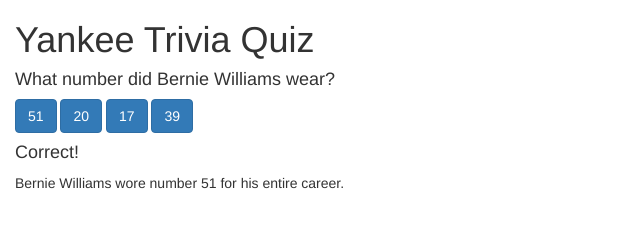
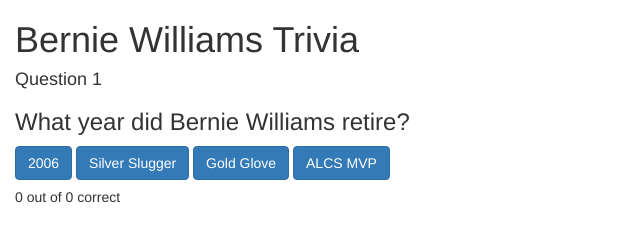
Before and after one commit to danfriedman/quiz-app2, a plain HTML site: page index.html in a window 1280 px wide. Shown: the whole page, without its empty margins (0-640 px from the left). Drawn offline with Linux system fonts and the light colour scheme.

Commit message:
adds basic functionality

```diff
--- a/css/main.css
+++ b/css/main.css
@@ -0,0 +1,3 @@
+.hidden {
+	display: none;
+}
--- a/index.html
+++ b/index.html
@@ -9,18 +9,25 @@
 </head>
 <body>
 	<div class="container col-md-8">
-		<h1>Yankee Trivia Quiz</h1>
+		<h1>Bernie Williams Trivia</h1>
 		<div class="question">
-			<h4 class="question-text">What number did Bernie Williams wear?</h4>
-			<button class="answer btn btn-primary">51</button>
-			<button class="answer btn btn-primary">20</button>
-			<button class="answer btn btn-primary">17</button>
-			<button class="answer btn btn-primary">39</button>
+			<h4 class="question-tracker">Question0</h4>
+			<h3 class="question-text">What?</h3>
+			<button class="answer btn btn-primary answer1">5</button>
+			<button class="answer btn btn-primary answer2">2</button>
+			<button class="answer btn btn-primary answer3">1</button>
+			<button class="answer btn btn-primary answer4">3</button>
 		</div>
 
 		<div class="feedback">
-			<h4 class="answer-head">Correct!</h4>
-			<p class="answer-body">Bernie Williams wore number 51 for his entire career.</p>
+			<h4 class="hidden correct answer-head">Correct!</h4>
+			<h4 class="hidden incorrect answer-head">Nope! The correct answer was: <span class="prev-answer"></span></h4>
+		</div>
+
+		<button class="next hidden">Next Question</button>
+
+		<div class="tracker">
+			<h5><span class="correct-count">0</span> out of <span class="total-count">0</span> correct</h5>
 		</div>
 
 	</div>
--- a/js/app.js
+++ b/js/app.js
@@ -0,0 +1,82 @@
+// Questions for Joe:
+// How to think about where to separate functions, for example function checkCorrect could further break down
+// TODO
+// false answers should be an array
+// Add finishing state
+
+var question0 = {
+	ask:"Default question",
+	correctAnswer:"Correct",
+	falseAnswers:["False", "False", "False",],
+	init: function(ask, correctAnswer, falseAnswers) {
+		this.ask = ask;
+		this.correctAnswer = correctAnswer;
+		this.falseAnswers[0] = falseAnswers[0];
+		this.falseAnswers[1] = falseAnswers[1];
+		this.falseAnswers[2] = falseAnswers[2];
+	},
+	printQuestion:function() {
+		$('.question-text').html(this.ask);
+		$('.answer1').html(this.correctAnswer);
+		$('.answer2').html(this.falseAnswers[0]);
+		$('.answer3').html(this.falseAnswers[1]);
+		$('.answer4').html(this.falseAnswers[2]);
+	}
+};
+
+var question1 = Object.create(question0);
+question1.init("What year did Bernie Williams retire?", "2006", ["2009", "1999", "1993"]);
+
+var question2 = Object.create(question0);
+question2.init("What number did Bernie Williams wear?", "51", ["13", "17", "4"]);
+
+var question3 = Object.create(question0);
+question3.init("How many world series did Bernie Williams win with the Yankees?", "4", ["0", "8", "2"]);
+
+var question4 = Object.create(question0);
+question4.init("Which awards has Bernie been nominated for but not won?", "Latin Grammy", ["Silver Slugger", "Gold Glove", "ALCS MVP"]);
+
+var questionNumber = 0;
+var currentQuestion = "";
+var correctCount = 0;
+var incorrectCount = 0;
+
+function setNewQuestion() {
+	questionNumber++;
+	currentQuestion = "question" + questionNumber;
+	eval(currentQuestion).printQuestion();
+	$('.question-tracker').html("Question " + questionNumber);
+	$('.btn-primary').addClass("answer");
+}
+
+// Set first question on load
+setNewQuestion();
+
+$('.next').on('click', function() {
+	setNewQuestion();
+	$('.correct').addClass('hidden');
+	$('.incorrect').addClass('hidden');
+	$('.next').addClass('hidden');
+});
+
+$('.question').on('click', '.answer', function(){
+	var selectedAnswer = $(this).html();
+	checkCorrect(selectedAnswer);
+	$('.answer').removeClass("answer");
+});
+
+function checkCorrect(selectedAnswer) {
+	var currentCorrect = eval(currentQuestion).correctAnswer;
+	if (currentCorrect == selectedAnswer) {
+		$('.correct').toggleClass('hidden');
+		correctCount++;
+	} else {
+		$('.incorrect').toggleClass('hidden');
+		$('.prev-answer').html(currentCorrect);
+		incorrectCount++;
+	}
+	$('.correct-count').html(correctCount);
+	var totalCount = correctCount + incorrectCount;
+	$('.total-count').html(totalCount);
+	$('.next').toggleClass('hidden');
+}
```
